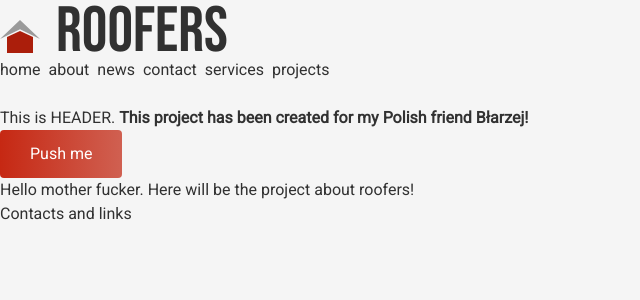
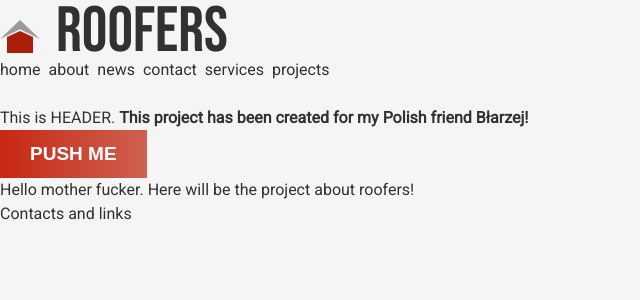
Before and after one commit to PavelNovik/roofer, a React (Vite) app: page / in a window 1280 px wide. Shown: the top 300 px of the page, without its empty margins (0-640 px from the left). Built offline with nearby package versions, Linux system fonts and the light colour scheme.

Commit message:
add styles for text

```diff
--- a/src/components/ui/button/button.module.scss
+++ b/src/components/ui/button/button.module.scss
@@ -11,17 +11,19 @@
   box-sizing: border-box;
   padding: 12px 30px;
 
-  font-family: inherit;
+  font-family: var(--font-family-menu);
+  font-size: 19px;
+  font-weight: 700;
 
   // font-size: var(--font-size-m);
   // font-weight: var(--font-weight-bold);
   // line-height: var(--line-height-m);
   color: inherit;
+  text-transform: uppercase;
 
   border: none;
-  border-radius: 4px;
 
-  transition: all 0.3s ease;
+  // transition: all 0.3s ease;
 
   &:focus-visible {
     // outline: 2px solid var(--color-info-500);
```
